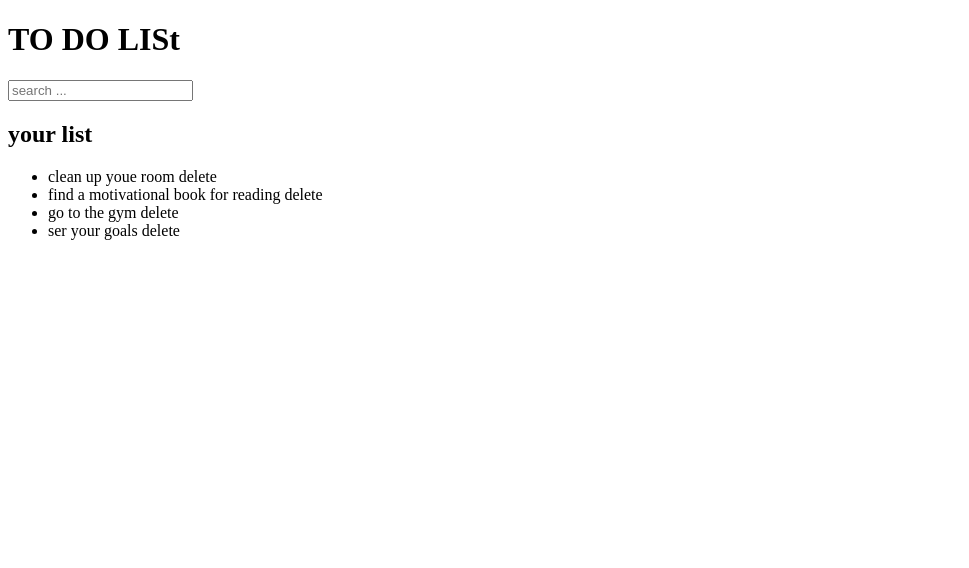
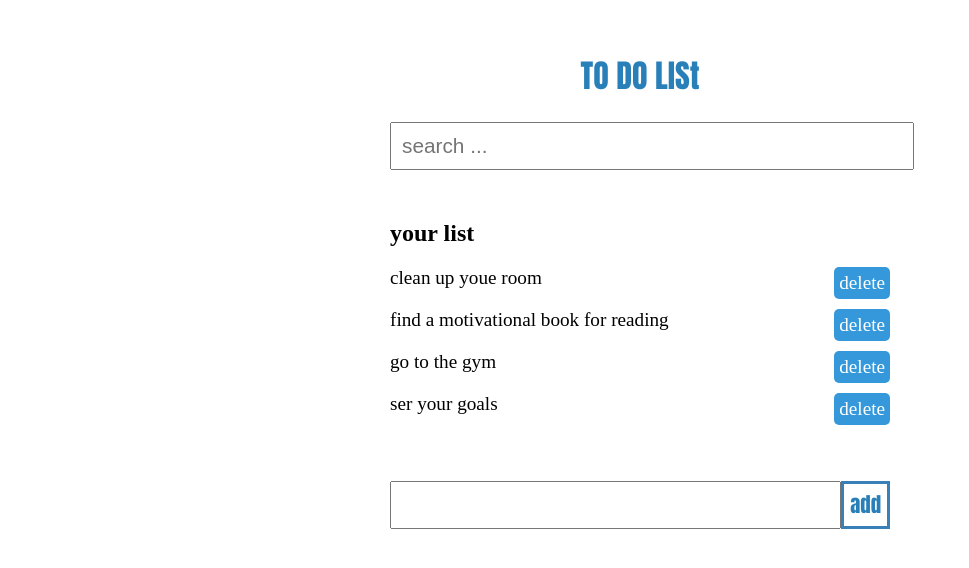
Before and after one commit to Douzandeh/TO-DO-LIST, a plain HTML site: page index.html in a window 1280 px wide. Shown: the whole page, without its empty margins (0-969 px from the left). Drawn offline with Linux system fonts and the light colour scheme.

Commit message:
added index and style.css

```diff
--- a/index.html
+++ b/index.html
@@ -36,6 +36,12 @@
             </li>
         </ul>
     </main>
+    <section class="add-to-do">
+        <form id="add-form" action="">
+            <input type="text">
+            <button>add</button>
+        </form>
+    </section>
     <script src="./script.js"></script>
 </body>
 </html>
--- a/style.css
+++ b/style.css
@@ -0,0 +1,61 @@
+body{
+    max-width: 500px;
+    margin: 0px auto;
+}
+
+header{
+    text-align: center;
+    padding: 30px 0px;
+    color: #2980b9;
+    font-family: Impact, Haettenschweiler, 'Arial Narrow Bold', sans-serif;
+}
+
+#search-form input[type="text"]{
+    padding: 10px;
+    width: 100%;
+    font-size: 1.3em;
+}
+
+#to-do-list {
+    list-style-type: none;
+    padding-left: 0;
+}
+
+#to-do-list li {
+    display: flex;
+    justify-content: space-between;
+    padding-bottom: 10px;
+    font-size: 1.2em;
+}
+
+.delete-btn {
+    background-color: #3498db;
+    color: white;
+    padding: 5px;
+    border-radius: 5px;
+    cursor: pointer;
+}
+
+.add-to-do {
+    padding-top: 30px;
+}
+
+#add-form{
+    display: flex;
+}
+
+#add-form input[type="text"]{
+    display: block;
+    width: 100%;
+    padding: 10px;
+    font-size: 1.3em;
+}
+
+#add-form button{
+    background: none;
+    border: 3px solid #3980b9;
+    color: #2980b9;
+    font-family: Impact, Haettenschweiler, 'Arial Narrow Bold', sans-serif;
+    outline: none;
+    font-size: 1.3em;
+}
```
